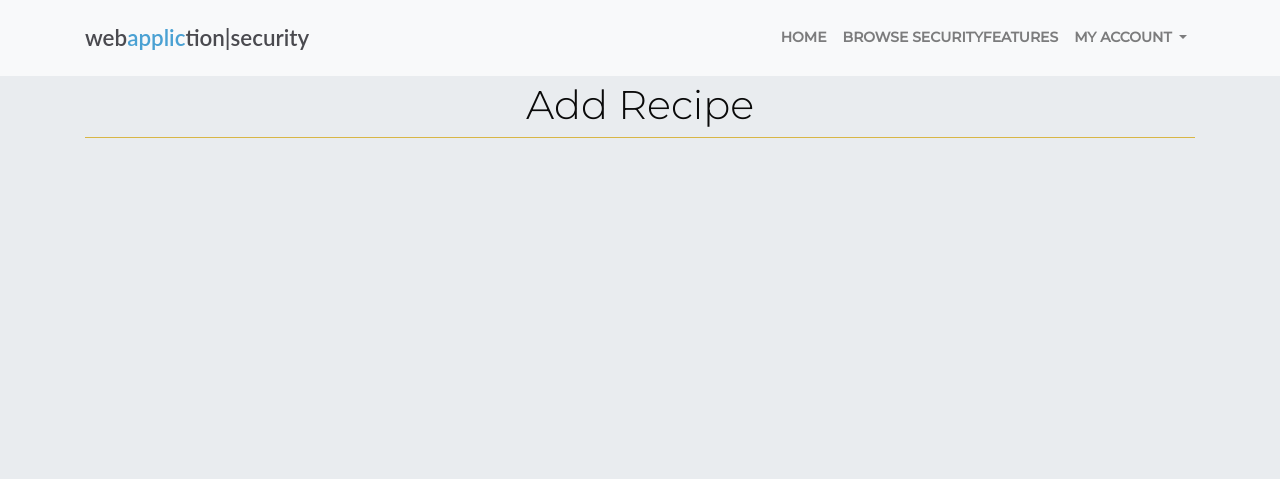
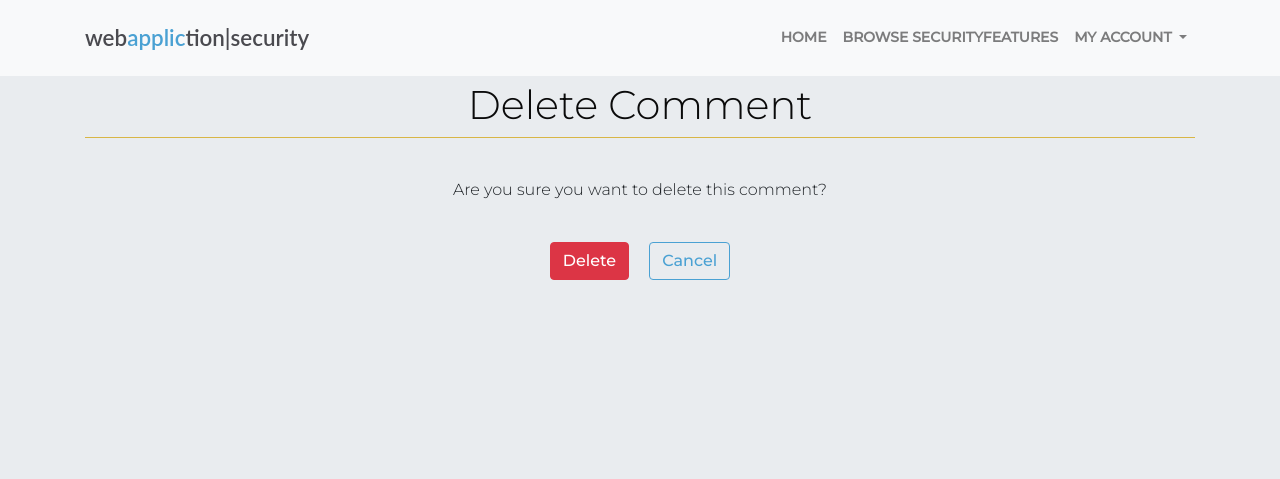
Before and after one commit to Noah-Samawi/pp4-Web-Application-Security, a Django app: template templates/delete_comment.html in a window 1280 px wide. Shown: the top 479 px of the page. Run offline with Django 3.2, Linux system fonts and the light colour scheme; the template is opened without the code that fills it: values that come from a table or form of the project are taken from there, others are empty; tables that the repository leaves empty hold one stand-in row (values such as "Sample post"); some libraries are stand-ins or nearby versions.

Commit message:
Updated delete_comment.html: Changed content to delete comment functionality.

```diff
--- a/templates/delete_comment.html
+++ b/templates/delete_comment.html
@@ -4,22 +4,22 @@
 {% load crispy_forms_tags %}
 
 <div class="container">
-    <h1 class="page-title">Add Recipe</h1>
+    <h1 class="page-title">Delete Comment</h1>
     <hr class="home-break">
     <br>
-    <div class="row justify-content-center ">
-        {% if user.is_authenticated %}
-        {% load cloudinary %}
-        <div class="col-11 col-md-8 col-lg-6 mt-3 add-recipe-outer">
-            <!--  Add Recipe Form -->
-            <form method="post" class="add-recipe mb-5" enctype="multipart/form-data">
-                {{ form | crispy }}
-                {% csrf_token %}
-                <button type="submit" class="btn btn-outline-dark">Submit</button>
-                <a class="btn btn btn-outline-dark m-2" href="{%  url 'browse_securityfeatures' %}">Cancel</a>
+    <p class="text-center mt-3">Are you sure you want to delete this comment?</p>
+    <div class="row justify-content-center">
+        <div class="col-11 col-md-6 col-lg-4 mt-3">
+            <!-- Delete Comment Form -->
+            <form class="text-center" method="POST">
+                {%  csrf_token  %}
+                <div>
+                    <button class="btn btn-danger m-2" type="submit">Delete</button>
+                    <a class="btn btn-outline-dark m-2"
+                        href="{%  url 'securityfeature_detail' comment.securityfeature.slug  %}">Cancel</a>
+                </div>
             </form>
         </div>
-        {% endif %}
     </div>
 </div>
 
```
